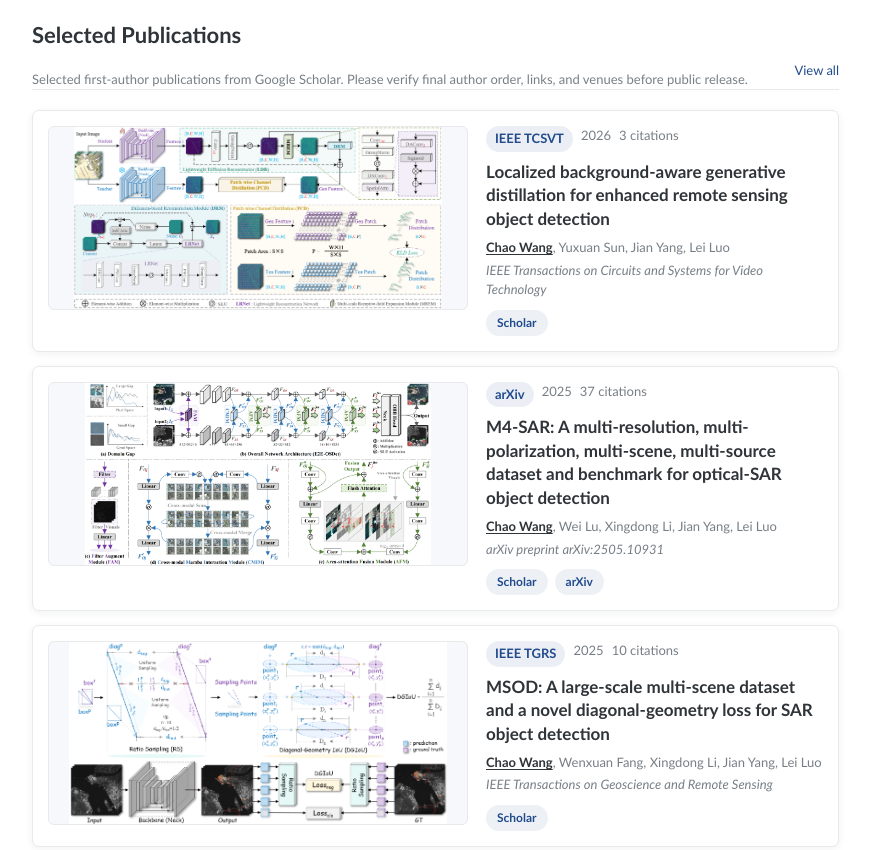
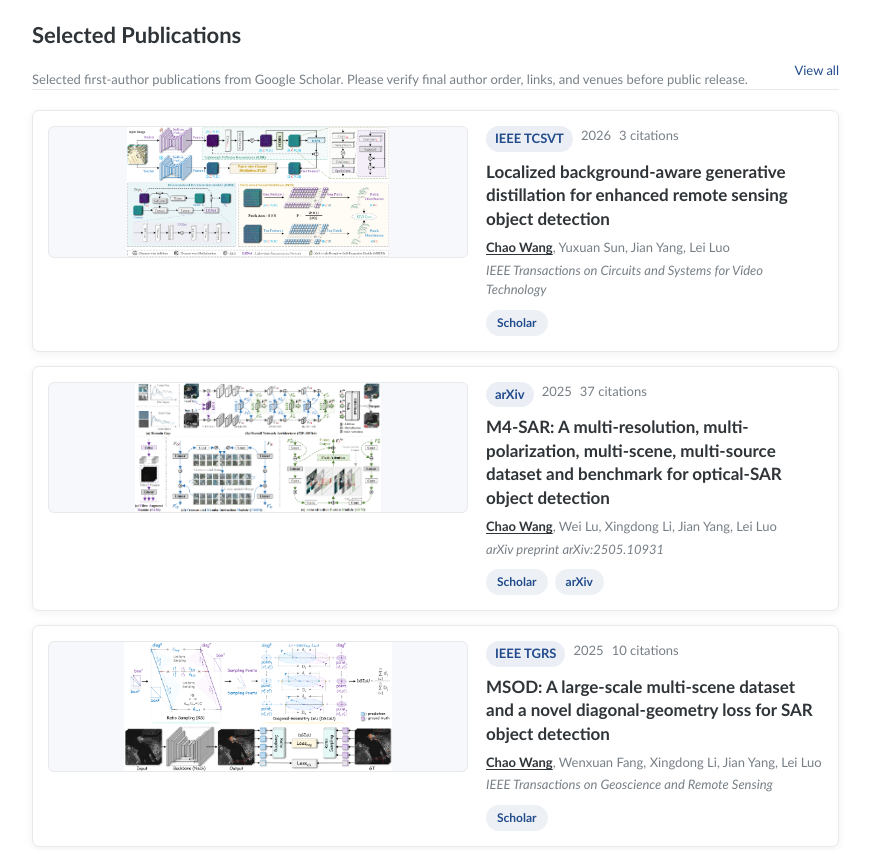
Before and after one commit to wchao0601/chaowang-ai.github.io, a plain HTML site: page index.html in a window 1280 px wide. Shown: the part 1180-2030 px from the top of the page, without its empty margins (351-1221 px from the left). Drawn offline with Linux system fonts and the light colour scheme.

Commit message:
Update style.css

```diff
--- a/assets/css/style.css
+++ b/assets/css/style.css
@@ -411,7 +411,7 @@ time,
 .publication-card img {
   align-self: start;
   width: 100%;
-  aspect-ratio: 16 / 7;
+  aspect-ratio: 16 / 5;
   height: auto;
   object-fit: contain;
   border: 1px solid var(--line);
```
